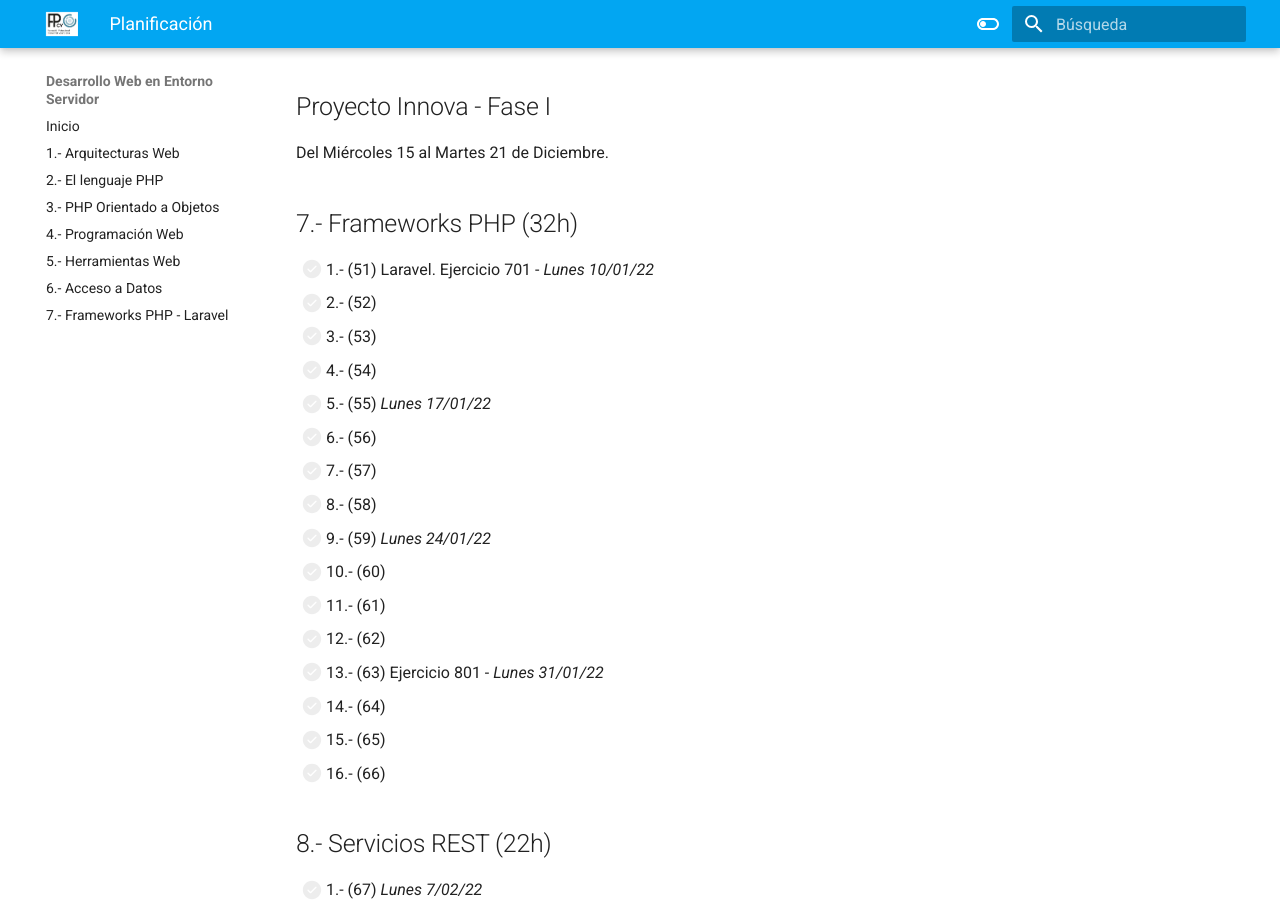
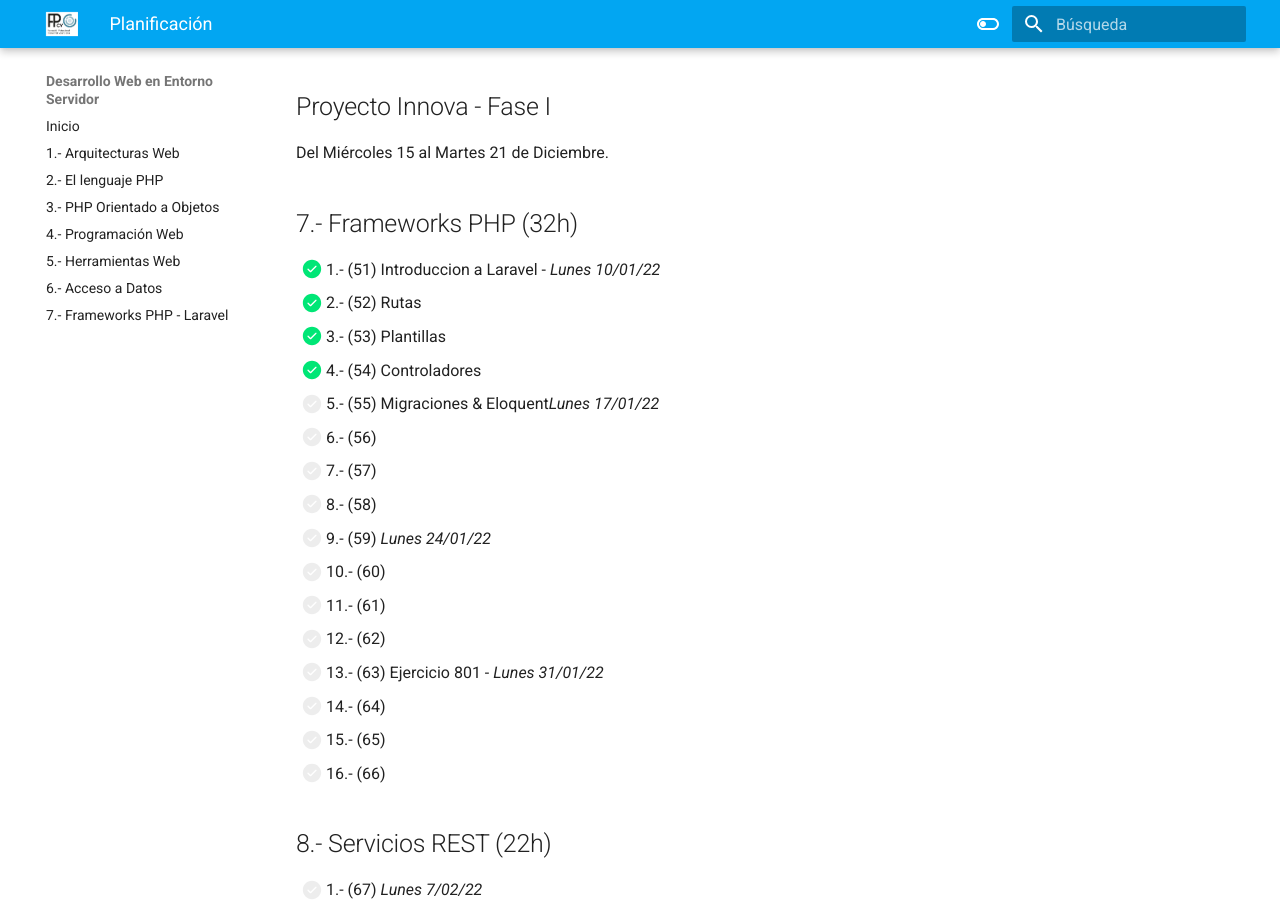
Before and after one commit to aitor-medrano/dwes2122, an MkDocs documentation site: the page built from docs/planning.md, in a window 1280 px wide and 900 px high, scrolled down 2268 px. Built offline with MkDocs 1.6.1 and Material for MkDocs 9.7.7, drawn with Linux system fonts in a browser that asks for light colours.

Commit message:
Migraciones & eloquent

```diff
--- a/docs/planning.md
+++ b/docs/planning.md
@@ -55,18 +55,18 @@
 
 ## 6.- Acceso a Datos (24h)
 
-- [ ] 1.- (39) SQL. Ejercicios 601 - *Jueves 25/11/21*
-- [ ] 2.- (40) PDO. Ejercicios -
-- [ ] 3.- (41) . Ejercicios - *Lunes 29/11/21*
-- [ ] 4.- (42) . Ejercicios -
-- [ ] 5.- (43) CSV. Ejercicios -
-- [ ] 6.- (44) PDF. Ejercicios -
-- [ ] 7.- (45) Eloquent. Ejercicios - *Martes 7/12/21*
-- [ ] 8.- (46) Migraciones. . Ejercicios -
-- [ ] 9.- (47) . Ejercicios -
-- [ ] 10.- (48) ORM. Ejercicios -
-- [ ] 11.- (49) . Ejercicios - *Martes 14/12/21*
-- [ ] 12.- (50) . Ejercicios -
+- [x] 1.- (39) SQL. Ejercicios 601 - *Jueves 25/11/21*
+- [x] 2.- (40) PDO. Ejercicios -
+- [x] 3.- (41) . Ejercicios - *Lunes 29/11/21*
+- [x] 4.- (42) . Ejercicios -
+- [x] 5.- (43) CSV. Ejercicios -
+- [x] 6.- (44) PDF. Ejercicios -
+- [x] 7.- (45) Eloquent. Ejercicios - *Martes 7/12/21*
+- [x] 8.- (46) Migraciones. . Ejercicios -
+- [x] 9.- (47) . Ejercicios -
+- [x] 10.- (48) ORM. Ejercicios -
+- [x] 11.- (49) . Ejercicios - *Martes 14/12/21*
+- [x] 12.- (50) . Ejercicios -
 
 ## Proyecto Innova - Fase I
 
@@ -74,11 +74,11 @@
 
 ## 7.- Frameworks PHP (32h)
 
-- [ ] 1.- (51) Laravel. Ejercicio 701 - *Lunes 10/01/22*
-- [ ] 2.- (52)
-- [ ] 3.- (53)
-- [ ] 4.- (54)
-- [ ] 5.- (55) *Lunes 17/01/22*
+- [x] 1.- (51) Introduccion a Laravel - *Lunes 10/01/22*
+- [x] 2.- (52) Rutas
+- [x] 3.- (53) Plantillas
+- [x] 4.- (54) Controladores
+- [ ] 5.- (55) Migraciones & Eloquent*Lunes 17/01/22*
 - [ ] 6.- (56)
 - [ ] 7.- (57)
 - [ ] 8.- (58)
```
Also changed, not shown: docs/07frameworks.md (+47 -0 lines).
